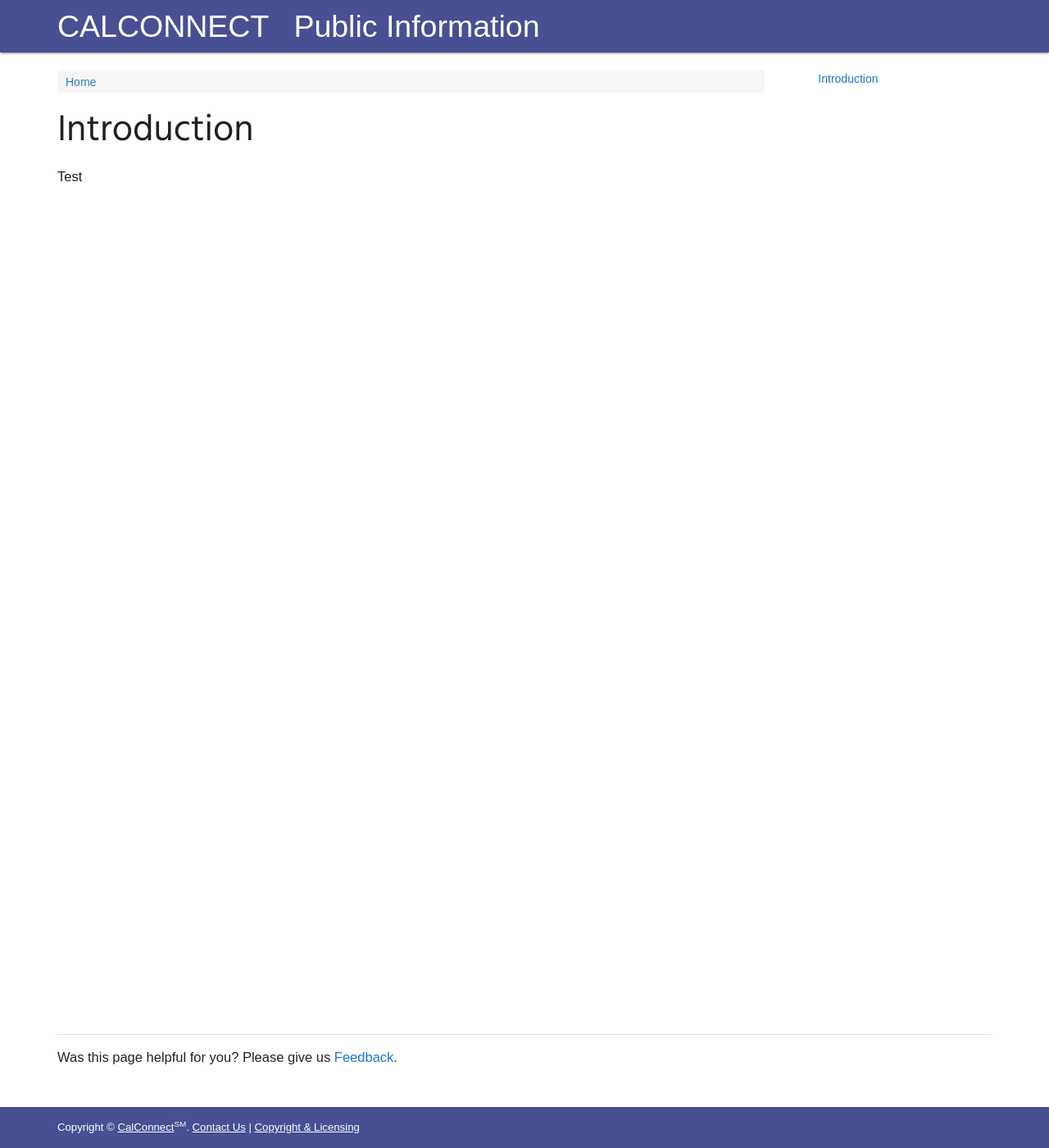
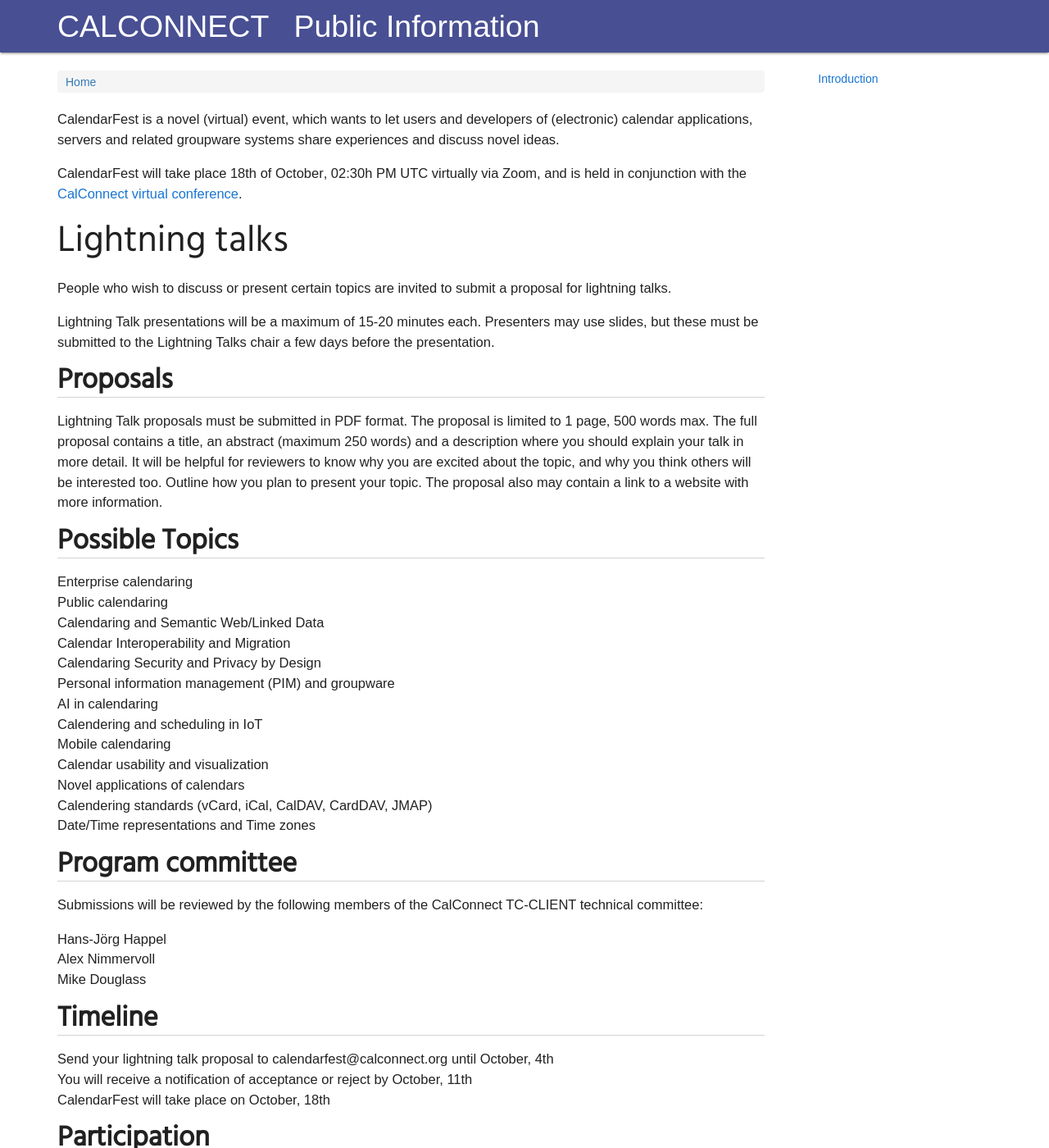
Before and after one commit to CalConnect/public, a Jekyll site: the page built from _pages/CalendarFest.md, in a window 1280 px wide and 1400 px high. Shown: the whole window at 82% size. Built offline with Jekyll 4.4.1, drawn with Linux system fonts in a browser that asks for light colours; some web fonts are replaced; some of the changed text lies outside the part shown.

Commit message:
Update CalendarFest.md

```diff
--- a/_pages/CalendarFest.md
+++ b/_pages/CalendarFest.md
@@ -6,6 +6,48 @@ mainParent: "CalendarFest"
 order: 0
 ---
 
-# Introduction
+CalendarFest is a novel (virtual) event, which wants to let users and developers of (electronic) calendar applications, servers and related groupware systems share experiences and discuss novel ideas.
 
-Test
+CalendarFest will take place **18th of October**, 02:30h PM UTC virtually via Zoom, and is held in conjunction with the [CalConnect virtual conference](https://www.calconnect.org/events/calconnect-virtual-conference-autumn-2021).
+
+# Lightning talks
+
+People who wish to discuss or present certain topics are invited to submit a **proposal for lightning talks**.
+
+Lightning Talk presentations will be a maximum of 15-20 minutes each. Presenters may use slides, but these must be submitted to the Lightning Talks chair a few days before the presentation.
+
+## Proposals
+
+Lightning Talk proposals must be submitted in PDF format. The proposal is limited to 1 page, 500 words max. The full proposal contains a title, an abstract (maximum 250 words) and a description where you should explain your talk in more detail. It will be helpful for reviewers to know why you are excited about the topic, and why you think others will be interested too. Outline how you plan to present your topic. The proposal also may contain a link to a website with more information.
+
+## Possible Topics
+
+* Enterprise calendaring
+* Public calendaring
+* Calendaring and Semantic Web/Linked Data
+* Calendar Interoperability and Migration
+* Calendaring Security and Privacy by Design
+* Personal information management (PIM) and groupware
+* AI in calendaring
+* Calendering and scheduling in IoT
+* Mobile calendaring
+* Calendar usability and visualization
+* Novel applications of calendars
+* Calendering standards (vCard, iCal, CalDAV, CardDAV, JMAP)
+* Date/Time representations and Time zones
+
+## Program committee
+Submissions will be reviewed by the following members of the CalConnect TC-CLIENT technical committee:
+* Hans-Jörg Happel
+* Alex Nimmervoll
+* Mike Douglass
+
+## Timeline
+
+* Send your lightning talk proposal to **calendarfest@calconnect.org** until **October, 4th**
+* You will receive a notification of acceptance or reject by October, 11th
+* CalendarFest will take place on October, 18th
+
+## Participation
+
+Participation at CalendarFest will be free for presenters of accepted talks. Other participants need to register for a small organizational fee, which also allows for participation at the  “colocated” CalConnect Virtual Conference.
```
